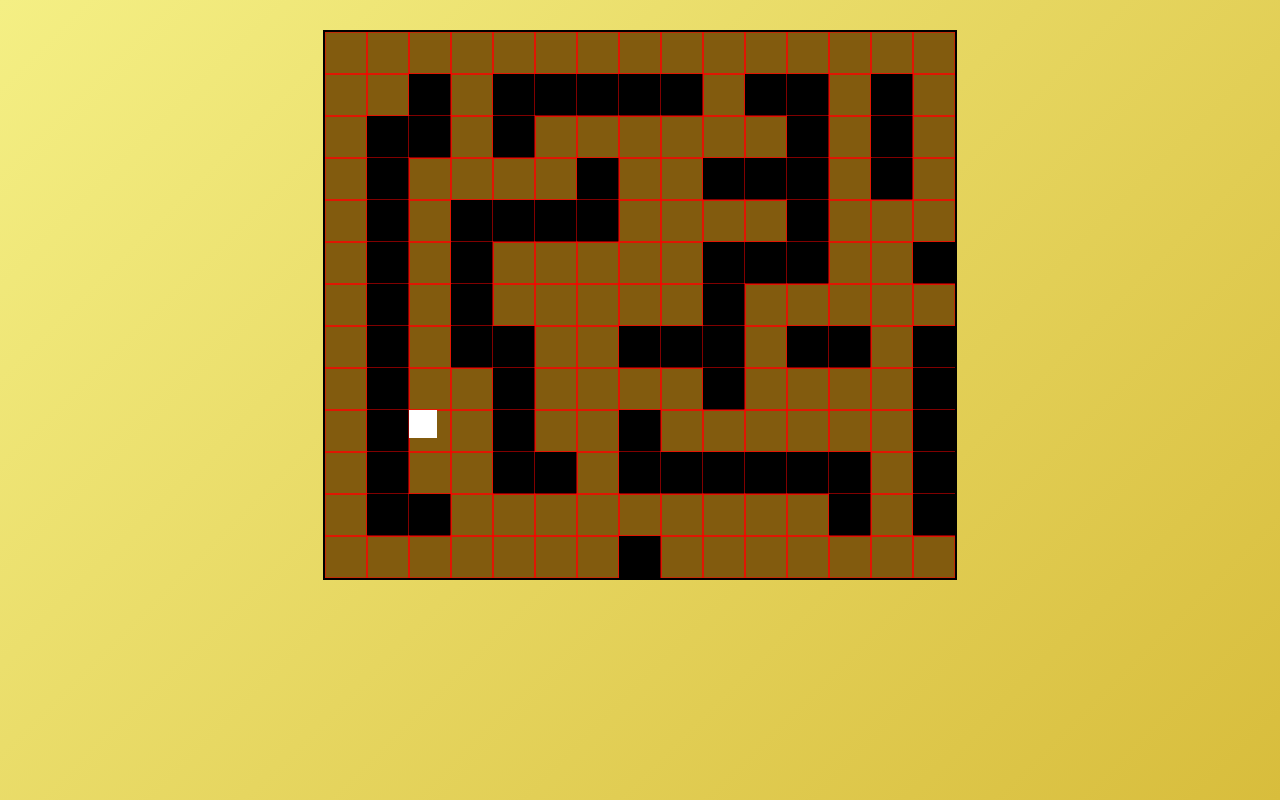
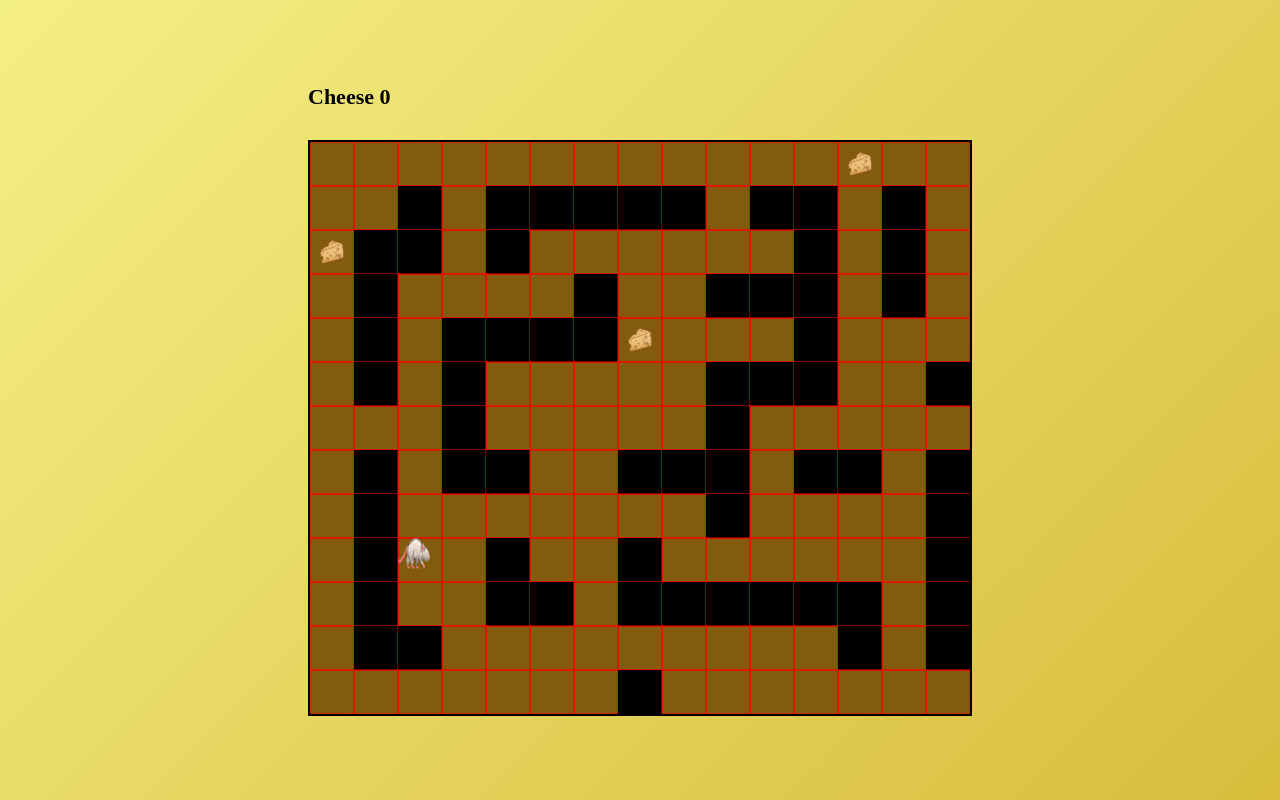
Before and after one commit to Jokertem/Cat-and-Mouse, a website with bundled scripts: page index.html in a window 1280 px wide. Built offline with nearby package versions, Linux system fonts and the light colour scheme.

Commit message:
Sprite and Animations Cheese render and take

```diff
--- a/index.html
+++ b/index.html
@@ -7,9 +7,10 @@
     <link rel="stylesheet" href="style.css" />
   </head>
   <body>
-    <div>
+    <main>
+      <b class="cheeseCount">Cheese 0</b>
       <canvas></canvas>
-    </div>
+    </main>
     <script src="dist/main.js" type="module"></script>
   </body>
 </html>
--- /dev/null
+++ b/src/cheese.ts
@@ -0,0 +1,52 @@
+import { Player } from "./player.js";
+import { tileSize, map } from "./tilemap.js";
+const maxCheese = 3;
+const cheeseImg = new Image();
+const cheeseSize = 24;
+cheeseImg.src = "assets/cheese/a.PNG";
+const cheeses: Cheese[] = [];
+export class Cheese {
+  x: number;
+  y: number;
+  size: number;
+  constructor(x: number, y: number, size: number) {
+    this.x = x;
+    this.y = y;
+    this.size = size;
+  }
+  static draw = (ctx: CanvasRenderingContext2D) => {
+    cheeses.forEach((cheese) => {
+      ctx.drawImage(cheeseImg, cheese.x, cheese.y, cheese.size, cheese.size);
+    });
+  };
+  static update = (player: Player) => {
+    if (cheeses.length < maxCheese) {
+      const row = Math.floor(Math.random() * map.length);
+      const col = Math.floor(Math.random() * map[0].length);
+      const tile = map[row][col];
+      if (tile === 1) {
+        return;
+      }
+
+      const newCheese = new Cheese(
+        col * tileSize + tileSize / 2 - cheeseSize / 2,
+        row * tileSize + tileSize / 2 - cheeseSize / 2,
+        cheeseSize
+      );
+      cheeses.push(newCheese);
+    }
+
+    //Colisons with player
+    cheeses.forEach((cheese, index) => {
+      if (
+        player.x < cheese.x + cheese.size &&
+        player.x + player.size > cheese.x &&
+        player.y < cheese.y + cheese.size &&
+        player.y + player.size > cheese.y
+      ) {
+        cheeses.splice(index, 1);
+        player.cheeses++;
+      }
+    });
+  };
+}
--- a/src/directions.ts
+++ b/src/directions.ts
@@ -1,6 +1,6 @@
-export enum Direction {
-  Up = 0,
-  Down = 1,
-  Left = 2,
-  Righ = 3,
+export enum Directions {
+  UP = 0,
+  DOWN = 1,
+  LEFT = 2,
+  RIGHT = 3,
 }
--- a/src/keyEvent.ts
+++ b/src/keyEvent.ts
@@ -37,9 +37,3 @@ export const setEvents = (game: any) => {
     }
   });
 };
-const restartKey = (keys: any) => {
-  keys.Up = false;
-  keys.Down = false;
-  keys.Left = false;
-  keys.Righ = false;
-};
--- a/src/main.ts
+++ b/src/main.ts
@@ -1,6 +1,7 @@
 import { Player } from "./player.js";
 import { drawMap, map, setCanvasSize, tileSize } from "./tilemap.js";
 import { setEvents } from "./keyEvent.js";
+import { Cheese } from "./cheese.js";
 
 const canvas: HTMLCanvasElement = document.querySelector(
   "canvas"
@@ -19,6 +20,7 @@ const game = {
     Left: false,
     Right: false,
   },
+  animationSpeed: 15,
 };
 setEvents(game);
 
@@ -30,8 +32,13 @@ const animate = () => {
   ctx.fillStyle = "#825b0e";
   ctx.fillRect(0, 0, canvas.width, canvas.height);
   drawMap(ctx);
-  game.player.draw(ctx);
+  game.player.draw(ctx, game);
   game.player.update(game);
+  Cheese.draw(ctx);
+  Cheese.update(game.player);
+  document.querySelector<HTMLElement | any>(
+    ".cheeseCount"
+  ).innerText = `Cheese ${game.player.cheeses}`;
   requestAnimationFrame(animate);
 };
 animate();
--- a/src/player.ts
+++ b/src/player.ts
@@ -1,5 +1,8 @@
+import { Directions } from "./directions.js";
 import { tileSize } from "./tilemap.js";
 
+const rat = new Image();
+rat.src = "assets/Rats.png";
 export class Player {
   x: number;
   y: number;
@@ -8,6 +11,10 @@ export class Player {
   prevY: number;
   cheese: number;
   size: number;
+  cheeses: number;
+  direction: Directions;
+  currentFrame: number;
+  frameLimiter: number;
   constructor(x: number, y: number, speed: number) {
     this.x = x;
     this.y = y;
@@ -15,11 +22,83 @@ export class Player {
     this.prevX = x;
     this.prevY = y;
     this.cheese = 0;
-    this.size = 28;
+    this.size = 32;
+    this.cheeses = 0;
+    this.direction = Directions.RIGHT;
+    this.currentFrame = 0;
+    this.frameLimiter = 0;
   }
-  draw(ctx: CanvasRenderingContext2D) {
-    ctx.fillStyle = "white";
-    ctx.fillRect(this.x, this.y, this.size, this.size);
+  draw(ctx: CanvasRenderingContext2D, game: any) {
+    this.frameLimiter++;
+    if (this.frameLimiter >= game.animationSpeed) {
+      this.frameLimiter = 0;
+    }
+    const cycleFrames1 = [450, 494, 538];
+    const cycleFrames2 = [433, 481, 529];
+    const cycleFrames3 = [432, 480, 528];
+    const cycleFrames4 = [439, 495, 537];
+    switch (this.direction) {
+      case Directions.DOWN:
+        ctx.drawImage(
+          rat,
+          cycleFrames1[this.currentFrame],
+          23,
+          28,
+          24,
+          this.x,
+          this.y,
+          this.size,
+          this.size
+        );
+        break;
+      case Directions.LEFT:
+        ctx.drawImage(
+          rat,
+          cycleFrames2[this.currentFrame],
+          75,
+          47,
+          18,
+          this.x,
+          this.y,
+          this.size,
+          this.size
+        );
+        break;
+      case Directions.RIGHT:
+        ctx.drawImage(
+          rat,
+          cycleFrames3[this.currentFrame],
+          123,
+          47,
+          18,
+          this.x,
+          this.y,
+          this.size,
+          this.size
+        );
+        break;
+      case Directions.UP:
+        ctx.drawImage(
+          rat,
+          cycleFrames4[this.currentFrame],
+          165,
+          28,
+          23,
+          this.x,
+          this.y,
+          this.size,
+          this.size
+        );
+        break;
+
+      default:
+        break;
+    }
+    if (this.frameLimiter >= 14) this.currentFrame++;
+
+    if (this.currentFrame >= cycleFrames1.length) {
+      this.currentFrame = 0;
+    }
   }
   update(game: any) {
     //Colosions with canvas border
@@ -54,12 +133,16 @@ export class Player {
     this.prevX = this.x;
     this.prevY = this.y;
     if (game.keys.Up) {
+      this.direction = Directions.UP;
       this.y -= this.speed;
     } else if (game.keys.Down) {
+      this.direction = Directions.DOWN;
       this.y += this.speed;
     } else if (game.keys.Left) {
+      this.direction = Directions.LEFT;
       this.x -= this.speed;
     } else if (game.keys.Righ) {
+      this.direction = Directions.RIGHT;
       this.x += this.speed;
     }
   }
--- a/src/tilemap.ts
+++ b/src/tilemap.ts
@@ -1,6 +1,6 @@
-export const tileSize = 42;
+export const tileSize = 44;
 // 0 = null
-// 0 = wall
+// 1 = wall
 export const map = [
   [0, 0, 0, 0, 0, 0, 0, 0, 0, 0, 0, 0, 0, 0, 0],
   [0, 0, 1, 0, 1, 1, 1, 1, 1, 0, 1, 1, 0, 1, 0],
@@ -8,9 +8,9 @@ export const map = [
   [0, 1, 0, 0, 0, 0, 1, 0, 0, 1, 1, 1, 0, 1, 0],
   [0, 1, 0, 1, 1, 1, 1, 0, 0, 0, 0, 1, 0, 0, 0],
   [0, 1, 0, 1, 0, 0, 0, 0, 0, 1, 1, 1, 0, 0, 1],
-  [0, 1, 0, 1, 0, 0, 0, 0, 0, 1, 0, 0, 0, 0, 0],
+  [0, 0, 0, 1, 0, 0, 0, 0, 0, 1, 0, 0, 0, 0, 0],
   [0, 1, 0, 1, 1, 0, 0, 1, 1, 1, 0, 1, 1, 0, 1],
-  [0, 1, 0, 0, 1, 0, 0, 0, 0, 1, 0, 0, 0, 0, 1],
+  [0, 1, 0, 0, 0, 0, 0, 0, 0, 1, 0, 0, 0, 0, 1],
   [0, 1, 0, 0, 1, 0, 0, 1, 0, 0, 0, 0, 0, 0, 1],
   [0, 1, 0, 0, 1, 1, 0, 1, 1, 1, 1, 1, 1, 0, 1],
   [0, 1, 1, 0, 0, 0, 0, 0, 0, 0, 0, 0, 1, 0, 1],
--- a/style.css
+++ b/style.css
@@ -12,7 +12,13 @@ body {
   background: linear-gradient(135deg, #f4ef84, #d8bd3c) no-repeat;
   display: flex;
   justify-content: center;
+  align-items: center;
   height: 100vh;
+}
+main {
+  display: flex;
+  font-size: 22px;
+  flex-direction: column;
 }
 canvas {
   margin-top: 30px;
```
Also changed, not shown: assets/cheese/a.PNG (added), assets/cheese/b.PNG (added), assets/cheese/c.PNG (added), assets/cheese/line.PNG (added), dist/cheese.js (added), dist/directions.js, dist/keyEvent.js, dist/main.js, dist/player.js, dist/tilemap.js, 5 other files.
